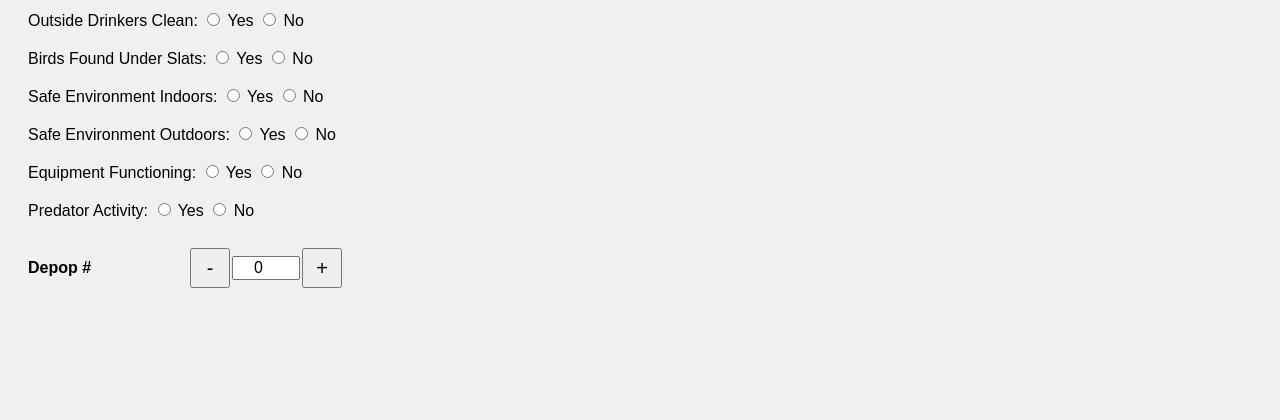
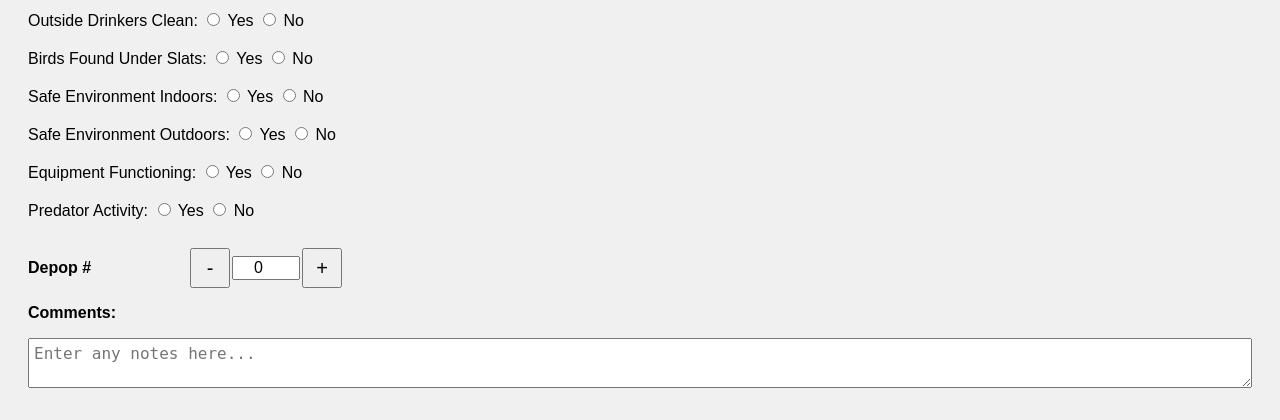
Before and after one commit to Davidwedel/New_Data_Logger, a Python web app: template templates/index.html in a window 1280 px wide. Shown: the part 1982-2402 px from the top of the page. Before the commit the page ends 2270 px from the top, so only its background shows below. Run offline with Jinja, Linux system fonts and the light colour scheme; the template is opened without the code that fills it, so the values that code supplies are empty.

Commit message:
comments. should be everything we need

```diff
--- a/templates/index.html
+++ b/templates/index.html
@@ -471,6 +471,8 @@
       <button onclick="increment('depop#')">+</button>
     </div>
   </div>
+  <p><strong>Comments:</strong></p>
+  <textarea id="comments" rows="2" placeholder="Enter any notes here..."></textarea>
 
 </div>
 
```
